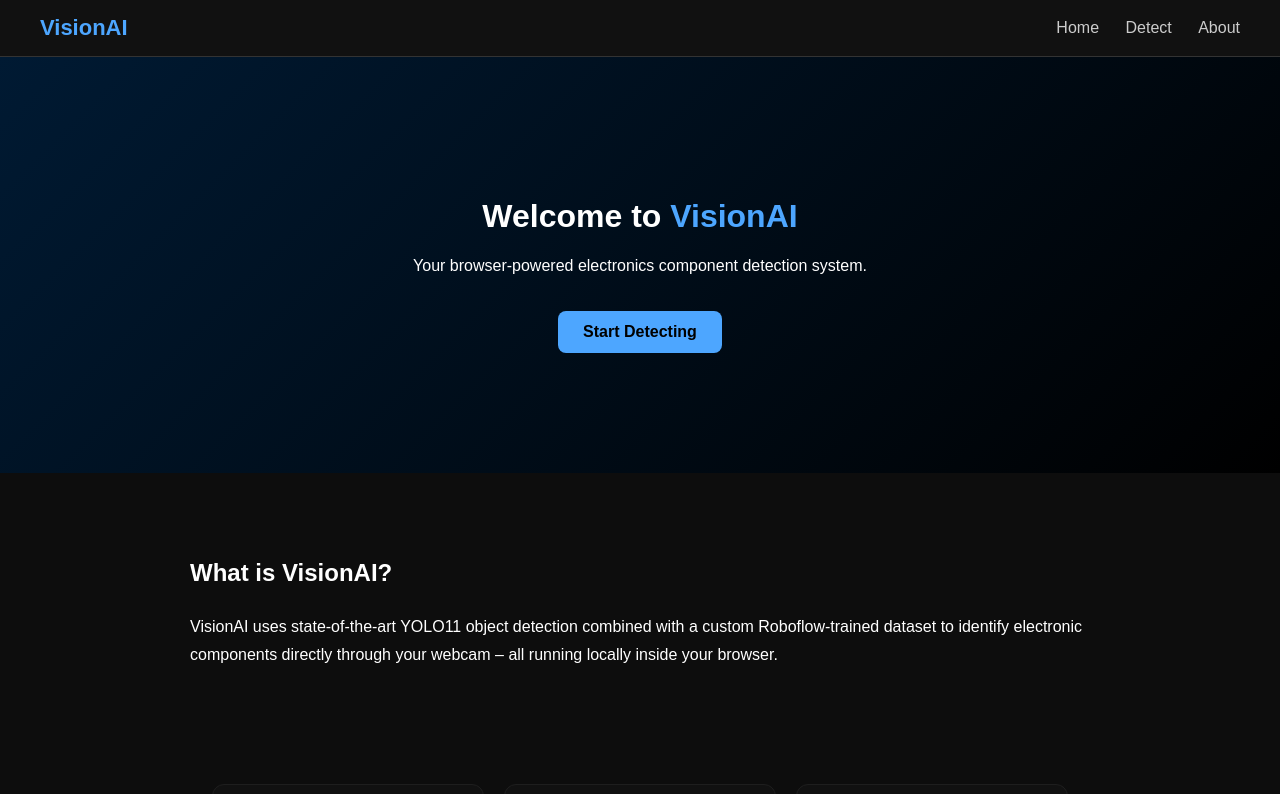
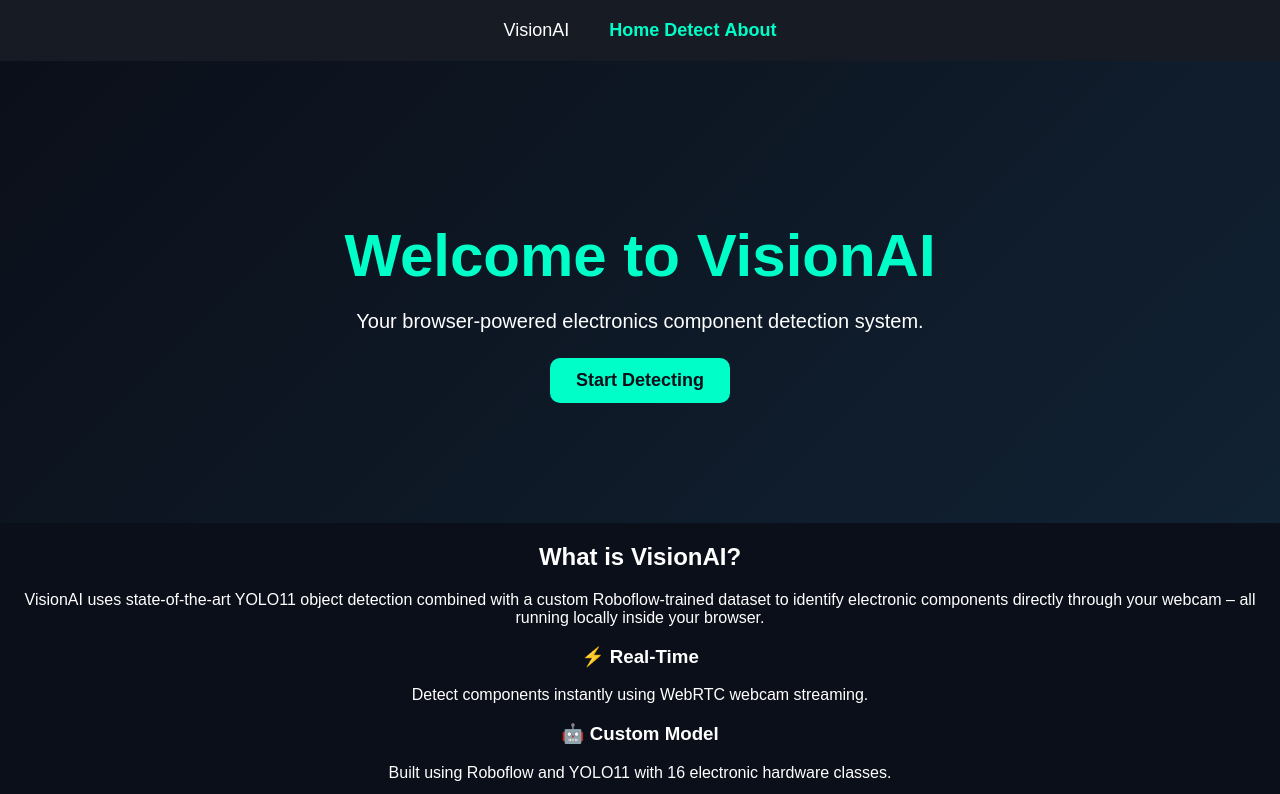
Before and after one commit to savurai/savurai.github.io, a plain HTML site: page index.html in a window 1280 px wide. Shown: the top 794 px of the page. Drawn offline with Linux system fonts and the light colour scheme.

Commit message:
Update style.css

```diff
--- a/style.css
+++ b/style.css
@@ -1,115 +1,116 @@
+/* ------------------------------
+   GLOBAL STYLES
+------------------------------ */
 body {
   margin: 0;
-  font-family: Arial, sans-serif;
-  background: #0d0d0d;
+  font-family: "Poppins", sans-serif;
+  background: #0b0f19;
   color: white;
+  text-align: center;
 }
 
 nav {
-  background: #111;
-  padding: 15px 40px;
   display: flex;
-  justify-content: space-between;
-  align-items: center;
-  border-bottom: 1px solid #333;
-}
-
-nav .logo {
-  font-size: 22px;
-  font-weight: bold;
-  color: #4da6ff;
+  justify-content: center;
+  gap: 40px;
+  padding: 20px;
+  font-size: 18px;
+  background: rgba(255, 255, 255, 0.05);
+  backdrop-filter: blur(10px);
 }
 
 nav a {
-  color: #ccc;
-  margin-left: 22px;
+  color: #00ffc8;
   text-decoration: none;
+  font-weight: 600;
+  transition: 0.3s;
 }
 
-nav a.active,
 nav a:hover {
   color: white;
+  text-shadow: 0 0 10px #00ffc8;
 }
 
-.hero,
-.sub-hero {
-  text-align: center;
+/* ------------------------------
+   HERO SECTION
+------------------------------ */
+.hero {
   padding: 120px 20px;
-  background: linear-gradient(135deg, #001a33, #000);
+  background: linear-gradient(135deg, #0b0f19, #112233);
 }
 
-.hero h1 span {
-  color: #4da6ff;
+.hero h1 {
+  font-size: 60px;
+  margin-bottom: 10px;
+  color: #00ffc8;
+}
+
+.hero p {
+  font-size: 20px;
+  margin-bottom: 25px;
 }
 
 .button {
   display: inline-block;
-  margin-top: 20px;
-  padding: 12px 25px;
-  background: #4da6ff;
-  border-radius: 8px;
-  color: black;
-  font-weight: bold;
+  padding: 12px 26px;
+  background: #00ffc8;
+  color: #0b0f19;
+  border-radius: 10px;
   text-decoration: none;
+  font-size: 18px;
+  font-weight: 700;
+  transition: 0.3s;
 }
 
-.section {
-  padding: 60px;
-  max-width: 900px;
-  margin: auto;
-  line-height: 1.7;
+.button:hover {
+  background: white;
 }
 
-.features {
-  display: flex;
-  justify-content: center;
-  gap: 20px;
-  padding: 40px;
+/* ------------------------------
+   DETECTION PAGE
+------------------------------ */
+.detect-container {
+  margin: 30px auto;
+  width: 90%;
+  max-width: 900px;
+  position: relative;
 }
 
-.card {
-  background: #111;
-  padding: 25px;
-  border-radius: 12px;
-  width: 220px;
-  text-align: center;
-  border: 1px solid #1e1e1e;
+video, canvas {
+  width: 100%;
+  border-radius: 20px;
+  background: black;
 }
 
-.center {
-  text-align: center;
-  margin-top: 40px;
-}
+/* ------------------------------
+   INFO BOX FOR DETECTED PARTS
+------------------------------ */
+.info-box {
+  margin: 25px auto;
+  padding: 25px;
+  width: 85%;
+  max-width: 900px;
 
-.detect-container {
-  position: relative;
-  width: 700px;
-  max-width: 90%;
-  margin: 40px auto;
-}
+  background: rgba(255, 255, 255, 0.08);
+  border: 1px solid rgba(255, 255, 255, 0.2);
+  border-radius: 14px;
+  backdrop-filter: blur(12px);
 
-#video,
-#canvas {
-  width: 100%;
-  border-radius: 10px;
-  display: block;
-}
-
-#info-box {
-  margin: 40px auto;
-  padding: 20px;
-  width: 700px;
-  max-width: 90%;
-  background: #111;
-  border-radius: 12px;
-  border: 1px solid #1e1e1e;
+  text-align: left;
+  color: white;
   line-height: 1.6;
 }
 
+.info-box h2 {
+  color: #00ffc8;
+  margin-bottom: 10px;
+}
+
+/* ------------------------------
+   FOOTER
+------------------------------ */
 footer {
-  text-align: center;
-  padding: 30px;
-  margin-top: 60px;
-  background: #080808;
-  border-top: 1px solid #222;
+  margin-top: 80px;
+  padding: 20px;
+  background: rgba(255, 255, 255, 0.05);
 }
```
